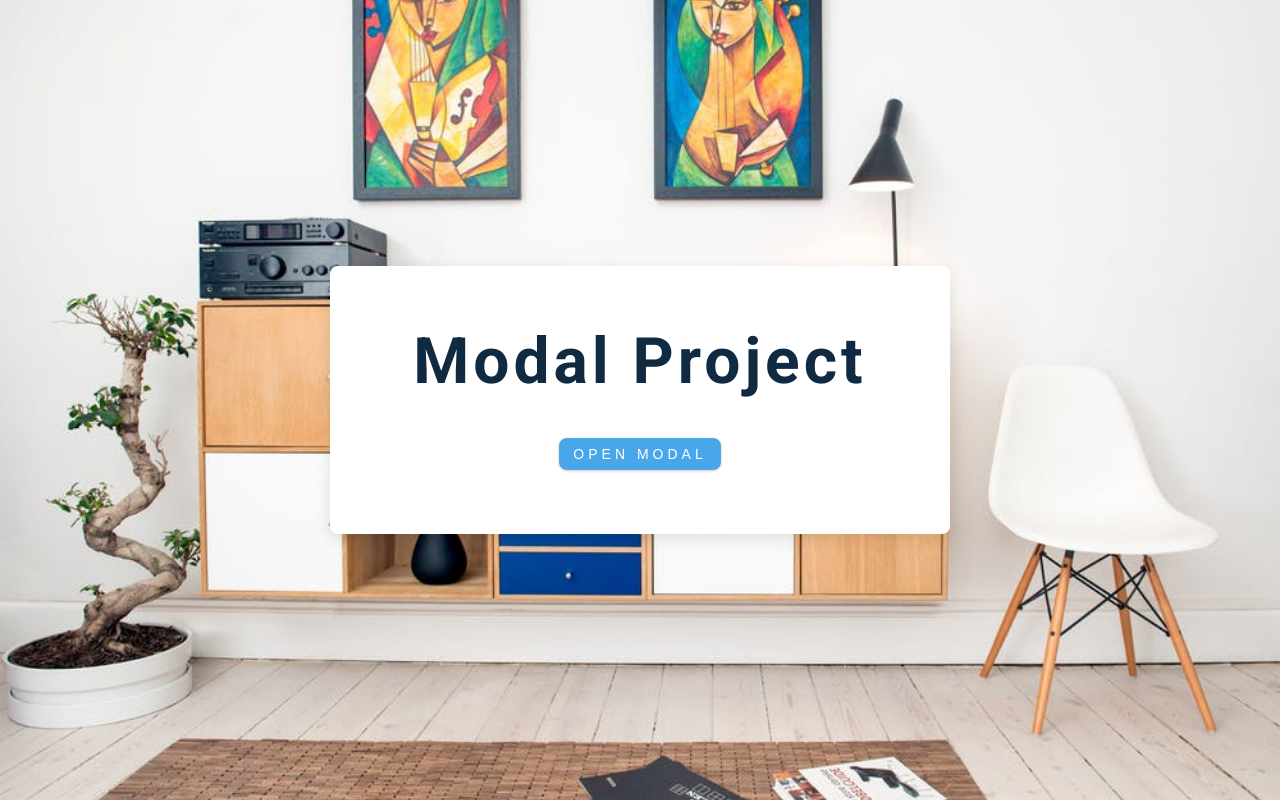
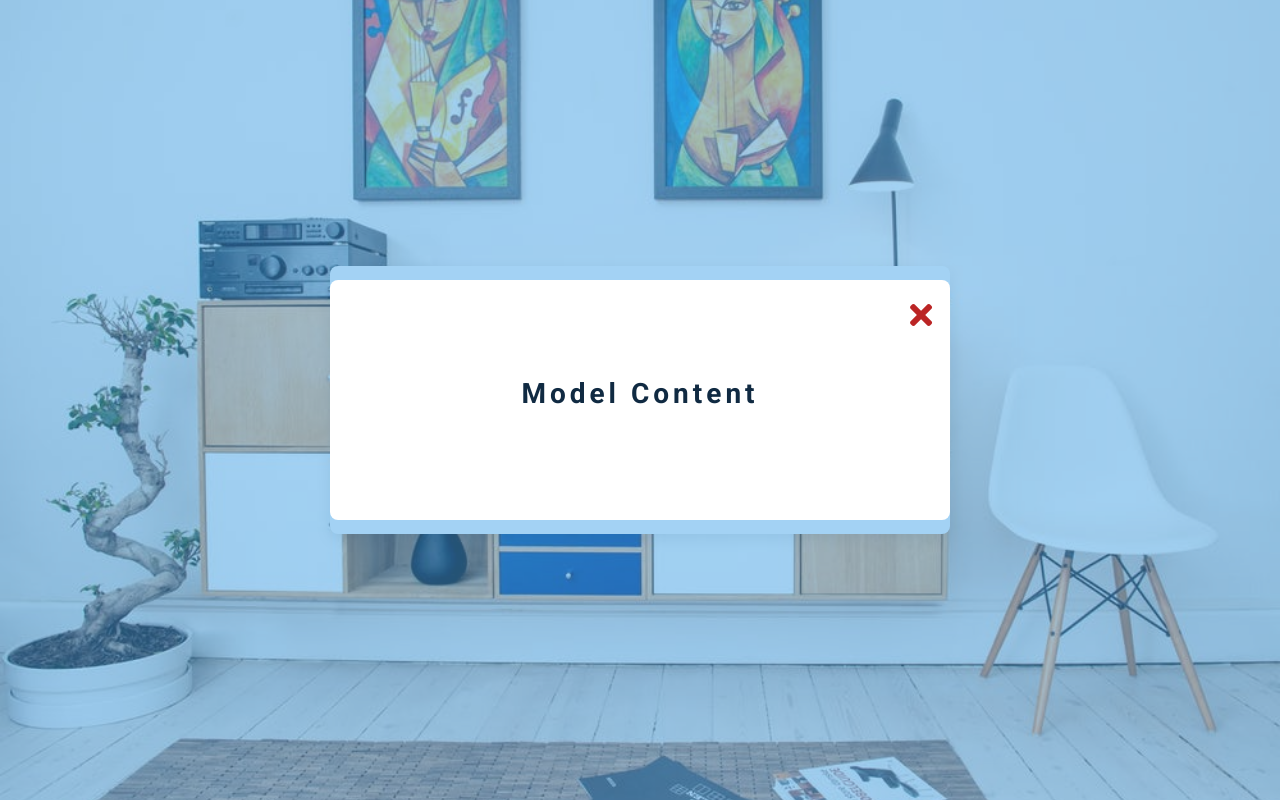
Before and after one commit to muratdemirtas2001/js-modal-project, a plain HTML site: page index.html in a window 1280 px wide. Both pictures are taken after a click on the button "OPEN MODAL". Drawn offline with nearby package versions, Linux system fonts and the light colour scheme.

Commit message:
adding queries and eventlisteners

```diff
--- a/app.js
+++ b/app.js
@@ -2,3 +2,17 @@
 // listen for click events on modal-btn and close-btn
 // when user clicks modal-btn add .open-modal to modal-overlay
 // when user clicks close-btn remove .open-modal from modal-overlay
+
+const modalBtn= document.querySelector('.modal-btn');
+const closeBtn= document.querySelector('.close-btn');
+const modalOverlay=document.querySelector('.modal-overlay');
+
+modalBtn.addEventListener('click',()=>{
+    modalOverlay.classList.toggle('open-modal');
+
+})
+
+closeBtn.addEventListener('click',()=>{
+    modalOverlay.classList.toggle('open-modal')
+
+})
--- a/index.html
+++ b/index.html
@@ -27,7 +27,7 @@
       <div class="modal-container">
         <h3>model content</h3>
         <button class="close-btn">
-          <i class="fas fa-lines"></i>
+          <i class="fas fa-times"></i>
         </button>
       </div>
     </div>
```
